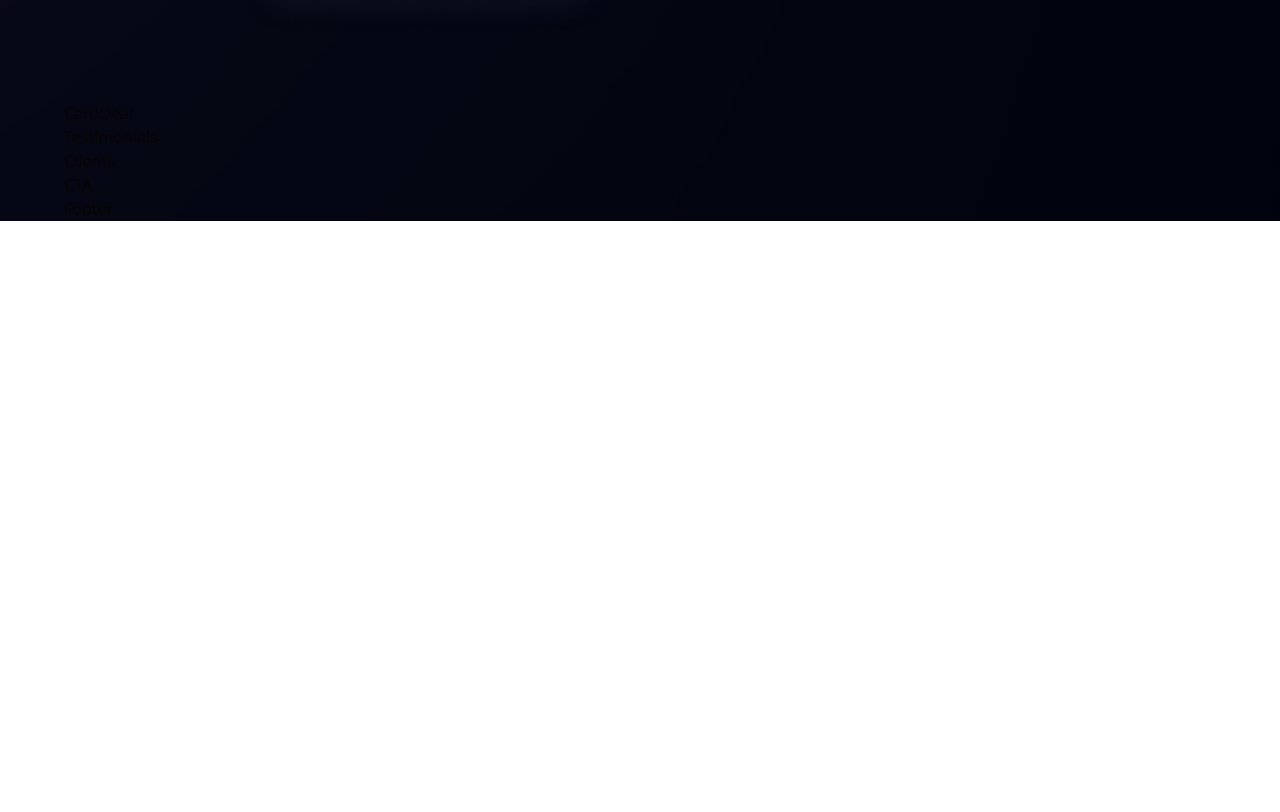
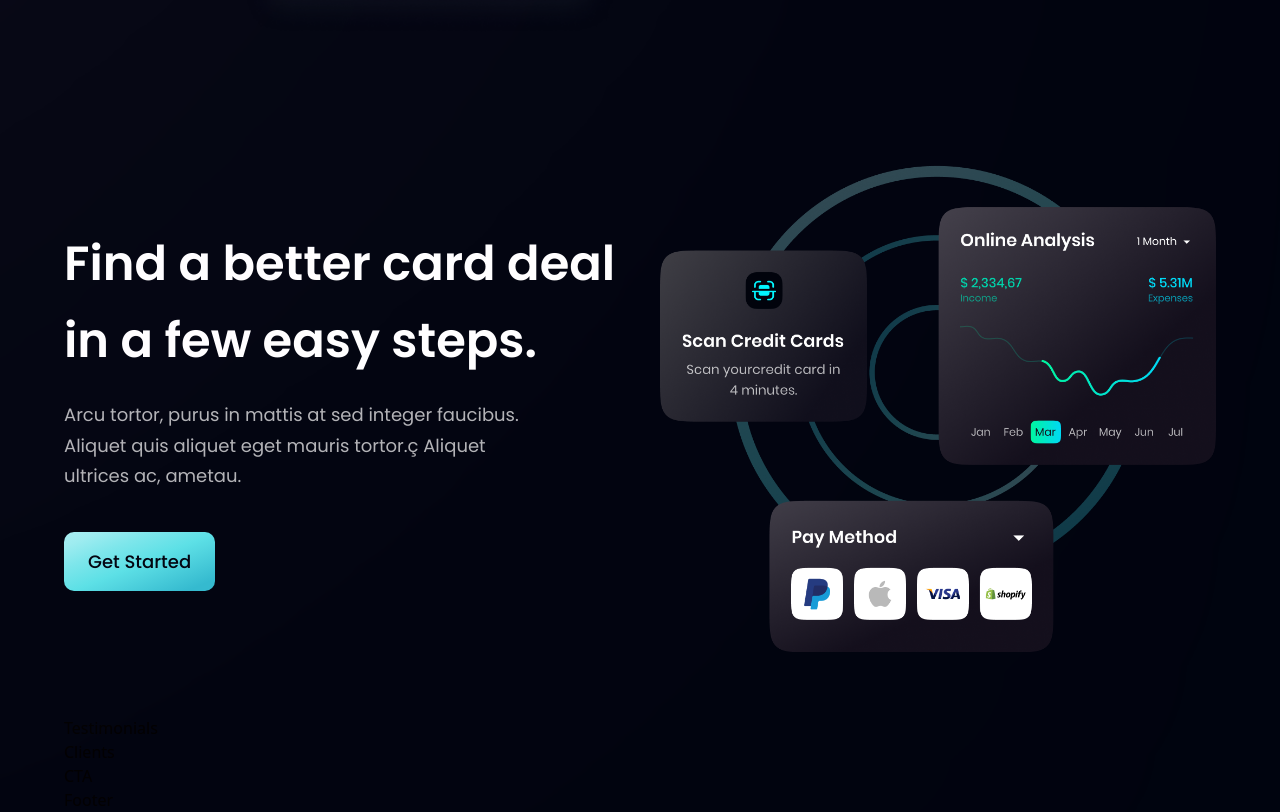
Before and after one commit to AdnanKhan27/bank_app, a React (Vite) app: page / in a window 1280 px wide. Shown: the part 2088-2900 px from the top of the page. Before the commit the page ends 2309 px from the top, so only its background shows below. Built offline with nearby package versions, Linux system fonts and the light colour scheme.

Commit message:
added the cards deal section

```diff
--- a/src/components/Button.jsx
+++ b/src/components/Button.jsx
@@ -2,7 +2,7 @@
 
 const Button = ({ styles }) => {
   return (
-    <button type="button" className={`py-4 px-6 bg-blue-gradient font-poppins font-medium text-[18px] text-primary outline-none ${styles}`}>
+    <button type="button" className={`py-4 px-6 bg-blue-gradient font-poppins font-medium text-[18px] text-primary outline-none ${styles} rounded-[10px]`}>
       Get Started
     </button>
   )
--- a/src/components/CardDeal.jsx
+++ b/src/components/CardDeal.jsx
@@ -1,9 +1,24 @@
-import React from 'react'
+import React from "react";
+import { card } from "../assets";
+import styles, { layout } from "../style";
+import Button from "./Button";
 
 const CardDeal = () => {
   return (
-    <div>CardDeal</div>
-  )
-}
+    <section className={layout.section}>
+      <div className={layout.sectionInfo}>
+        <h2 className={styles.heading2}>
+          Find a better card deal
+          <br className="sm:block hidden" /> in a few easy steps.
+        </h2>
+        <p className={`${styles.paragraph} max-w-[470px] mt-5`}>Arcu tortor, purus in mattis at sed integer faucibus. Aliquet quis aliquet eget mauris tortor.ç Aliquet ultrices ac, ametau.</p>
+      <Button styles="mt-10"/>
+      </div>
+      <div className={layout.sectionImg}>
+        <img src={card} alt="card" className="w-full h-full" />
+      </div>
+    </section>
+  );
+};
 
-export default CardDeal
+export default CardDeal;
```
